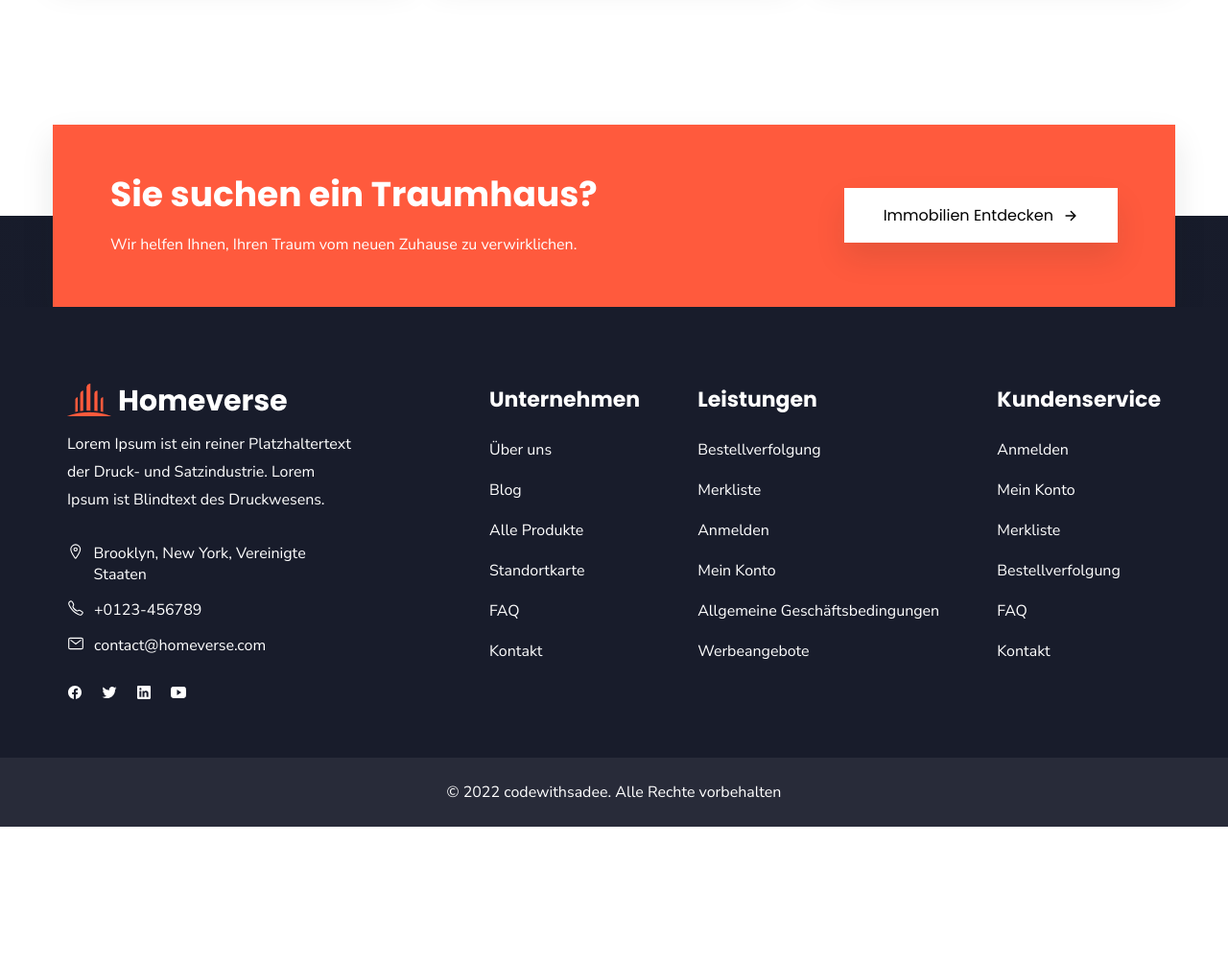
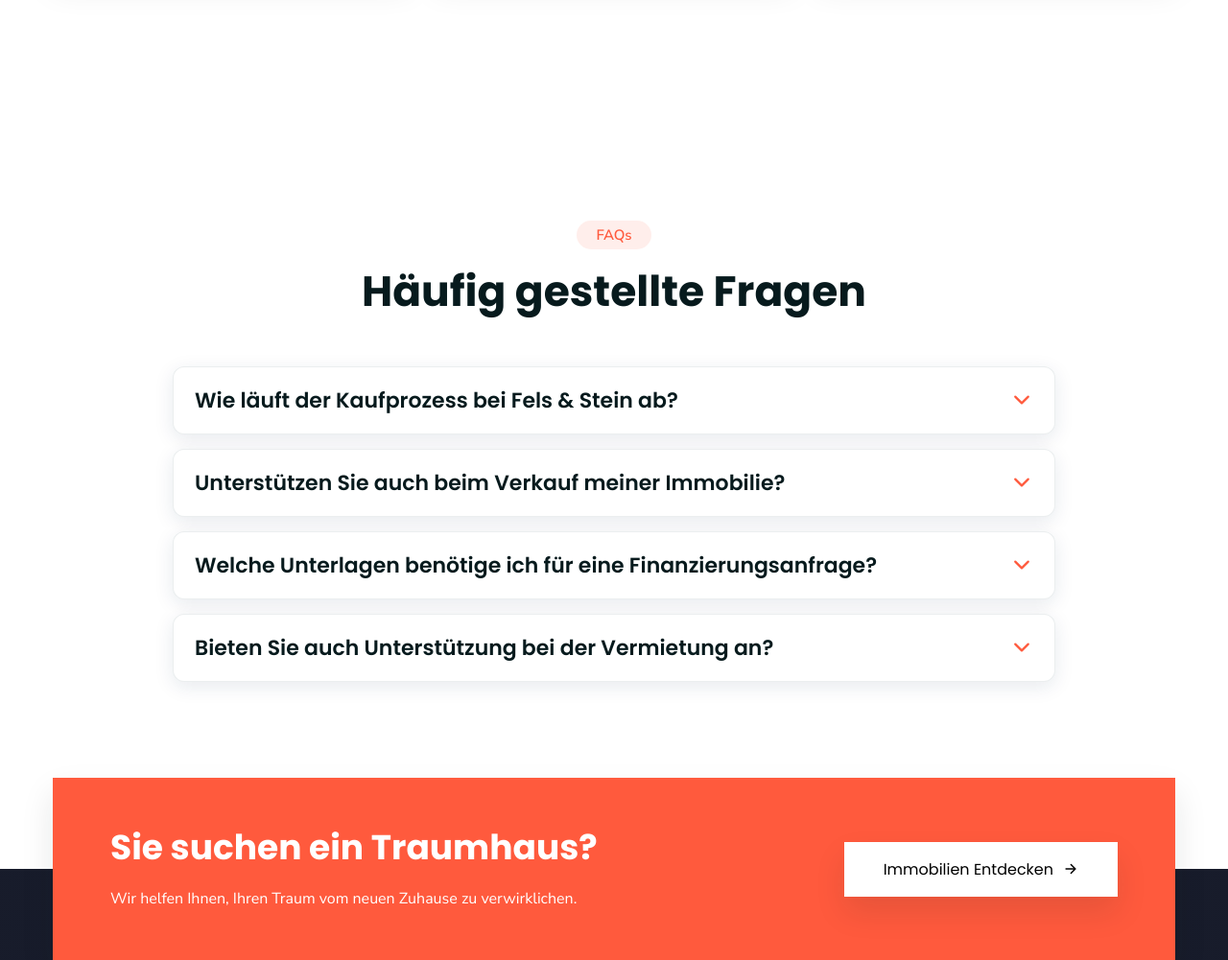
Before and after one commit to DaliborSimic/Fels-und-Stein-Immobilien, a plain HTML site: page index.html in a window 1280 px wide. Shown: the part 5280-6281 px from the top of the page at 96% size. Before the commit the page ends 6142 px from the top, so only its background shows below. Drawn offline with nearby package versions, Linux system fonts and the light colour scheme.

Commit message:
Add FAQ accordion section

```diff
--- a/assets/css/style.css
+++ b/assets/css/style.css
@@ -978,6 +978,70 @@ button, a { transition: var(--transition); }
 
 
 
+
+/*-----------------------------------*\
+  #FAQ
+\*-----------------------------------*/
+
+.faq { padding-block: var(--section-padding); }
+
+.faq .section-title,
+.faq .section-subtitle { text-align: center; }
+
+.faq-list {
+  display: grid;
+  gap: 15px;
+  max-width: 920px;
+  margin-inline: auto;
+  margin-top: 40px;
+}
+
+.faq-item {
+  background: var(--white);
+  border-radius: 12px;
+  box-shadow: var(--shadow-1);
+  overflow: hidden;
+  border: 1px solid hsla(200, 15%, 43%, 0.12);
+}
+
+.faq-question {
+  width: 100%;
+  display: flex;
+  align-items: center;
+  justify-content: space-between;
+  gap: 16px;
+  padding: 18px 22px;
+  color: var(--dark-jungle-green);
+  font-family: var(--ff-poppins);
+  font-size: var(--fs-3);
+  font-weight: var(--fw-600);
+}
+
+.faq-icon {
+  font-size: 24px;
+  color: var(--orange-soda);
+  transition: transform var(--transition);
+}
+
+.faq-answer {
+  max-height: 0;
+  overflow: hidden;
+  padding: 0 22px;
+  color: var(--cadet);
+  font-size: 1rem;
+  line-height: 1.8;
+  transition: max-height var(--transition), padding var(--transition);
+}
+
+.faq-item.active .faq-answer {
+  max-height: 300px;
+  padding: 0 22px 18px;
+}
+
+.faq-item.active .faq-icon { transform: rotate(180deg); }
+
+
+
 /*-----------------------------------*\
   #CTA
 \*-----------------------------------*/
--- a/assets/js/script.js
+++ b/assets/js/script.js
@@ -49,3 +49,33 @@ window.addEventListener("scroll", function () {
   window.scrollY >= 400 ? header.classList.add("active")
     : header.classList.remove("active");
 });
+
+
+
+/**
+ * FAQ accordion
+ */
+
+const accordions = document.querySelectorAll("[data-accordion]");
+
+accordions.forEach((accordion) => {
+  const btn = accordion.querySelector("[data-accordion-btn]");
+  const content = accordion.querySelector("[data-accordion-content]");
+
+  if (!btn || !content) return;
+
+  btn.addEventListener("click", () => {
+    const isOpen = accordion.classList.contains("active");
+
+    accordions.forEach((item) => {
+      item.classList.remove("active");
+      const itemBtn = item.querySelector("[data-accordion-btn]");
+      if (itemBtn) itemBtn.setAttribute("aria-expanded", "false");
+    });
+
+    if (!isOpen) {
+      accordion.classList.add("active");
+      btn.setAttribute("aria-expanded", "true");
+    }
+  });
+});
--- a/partials/home.html
+++ b/partials/home.html
@@ -1013,6 +1013,72 @@
     </section>
 
     <!--
+      - #FAQ
+    -->
+
+    <section class="faq" id="faq">
+      <div class="container">
+        <p class="section-subtitle">FAQs</p>
+
+        <h2 class="h2 section-title">Häufig gestellte Fragen</h2>
+
+        <div class="faq-list">
+          <article class="faq-item" data-accordion>
+            <button class="faq-question" type="button" data-accordion-btn aria-expanded="false">
+              <span>Wie läuft der Kaufprozess bei Fels &amp; Stein ab?</span>
+              <ion-icon class="faq-icon" name="chevron-down-outline"></ion-icon>
+            </button>
+            <div class="faq-answer" data-accordion-content>
+              <p>
+                Nach Ihrer Anfrage stellen wir passende Exposés zusammen, koordinieren Besichtigungen und begleiten Sie beim
+                gesamten Kaufprozess – von der Finanzierung bis zur notariellen Beurkundung.
+              </p>
+            </div>
+          </article>
+
+          <article class="faq-item" data-accordion>
+            <button class="faq-question" type="button" data-accordion-btn aria-expanded="false">
+              <span>Unterstützen Sie auch beim Verkauf meiner Immobilie?</span>
+              <ion-icon class="faq-icon" name="chevron-down-outline"></ion-icon>
+            </button>
+            <div class="faq-answer" data-accordion-content>
+              <p>
+                Ja. Wir erstellen eine marktgerechte Bewertung, entwickeln eine Vermarktungsstrategie, organisieren Besichtigungen
+                und verhandeln in Ihrem Sinne, um einen optimalen Verkaufspreis zu erzielen.
+              </p>
+            </div>
+          </article>
+
+          <article class="faq-item" data-accordion>
+            <button class="faq-question" type="button" data-accordion-btn aria-expanded="false">
+              <span>Welche Unterlagen benötige ich für eine Finanzierungsanfrage?</span>
+              <ion-icon class="faq-icon" name="chevron-down-outline"></ion-icon>
+            </button>
+            <div class="faq-answer" data-accordion-content>
+              <p>
+                In der Regel benötigen Banken aktuelle Gehaltsnachweise, einen Bonitätsnachweis, einen Finanzierungsrahmen sowie
+                Informationen zum gewünschten Objekt. Wir stellen die Unterlagenübersicht für Sie zusammen.
+              </p>
+            </div>
+          </article>
+
+          <article class="faq-item" data-accordion>
+            <button class="faq-question" type="button" data-accordion-btn aria-expanded="false">
+              <span>Bieten Sie auch Unterstützung bei der Vermietung an?</span>
+              <ion-icon class="faq-icon" name="chevron-down-outline"></ion-icon>
+            </button>
+            <div class="faq-answer" data-accordion-content>
+              <p>
+                Wir übernehmen die komplette Vermietung: vom Exposé und der Zielgruppenansprache über die Besichtigung bis hin zur
+                Mietvertragserstellung und Übergabe – transparent und zuverlässig.
+              </p>
+            </div>
+          </article>
+        </div>
+      </div>
+    </section>
+
+    <!--
       - #CTA
     -->
 
```
